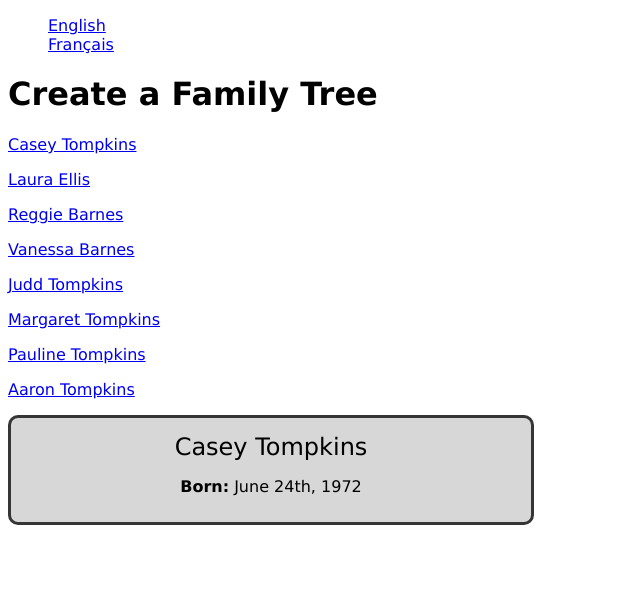
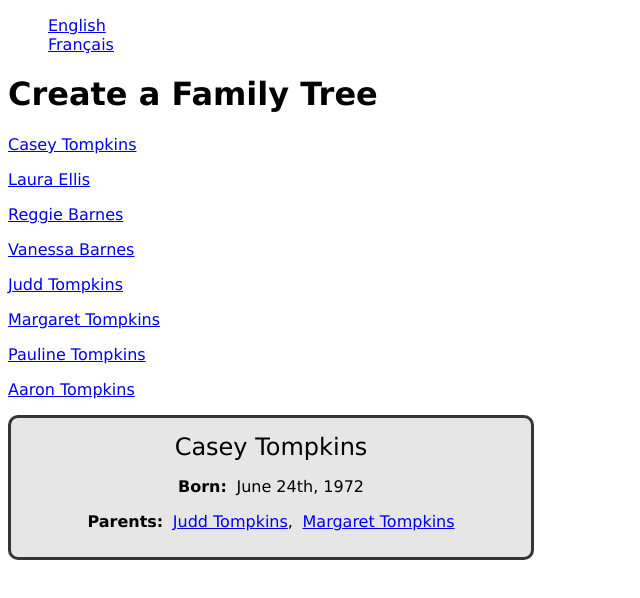
Before and after one commit to MirandaBrawnerSavannah/family-tree-app, a Next.js app: page /locale/en/person/0 in a window 1280 px wide. Shown: the top 598 px of the page, without its empty margins (0-640 px from the left). Built offline with nearby package versions, Linux system fonts and the light colour scheme.

Commit message:
feat(parents): added parents to personal profiles

```diff
--- /dev/null
+++ b/components/CommaSeparatedList.jsx
@@ -0,0 +1,19 @@
+import PropTypes from 'prop-types';
+import commaListStyles from './CommaSeparatedList.module.css';
+
+const CommaSeparatedList = ({ list }) => {
+  return (
+    <span>
+      <span>{list[0]}</span>
+      {list.slice(1).map((element) => (
+        <span>,
+          <span className={commaListStyles.afterComma}>{element}</span>
+        </span>
+      ))}
+    </span>
+  );
+};
+CommaSeparatedList.propTypes = {
+  list: PropTypes.arrayOf(PropTypes.node).isRequired,
+};
+export default CommaSeparatedList;
--- /dev/null
+++ b/components/CommaSeparatedList.module.css
@@ -0,0 +1,3 @@
+.afterComma {
+  margin-left: 0.6em;
+}
--- a/components/PersonProfile.jsx
+++ b/components/PersonProfile.jsx
@@ -1,10 +1,12 @@
 import React from 'react';
 import { useRouter } from 'next/router';
+import Link from 'next/link';
 import { format } from 'date-fns';
 import profileStyles from './PersonProfile.module.css';
 import getUncertainDate from '../utils/getUncertainDate';
 import Localizer, { getDateInfo } from '../utils/Localizer';
 import lookupPerson from '../utils/lookupPerson';
+import CommaSeparatedList from '../components/CommaSeparatedList';
 
 const PersonProfile = () => {
   const router = useRouter();
@@ -20,7 +22,7 @@ const PersonProfile = () => {
   return (
     <div className={profileStyles.profile}>
       <h2 className={profileStyles.nameHeading}>{person.fullName}</h2>
-      { birthDate && (
+      {birthDate && (
         <p>
           <span className={profileStyles.infoLabel}>
             {intl.formatMessage({ id: 'born' })}
@@ -28,7 +30,7 @@ const PersonProfile = () => {
           {format(birthDate, 'PPP', { locale: dateLocaleInfo })}
         </p>
       )}
-      { deathDate && (
+      {deathDate && (
         <p>
           <span className={profileStyles.infoLabel}>
             {intl.formatMessage({ id: 'died' })}
@@ -36,6 +38,23 @@ const PersonProfile = () => {
           {format(deathDate, 'PPP', { locale: dateLocaleInfo })}
         </p>
       )}
+      {person.parents && (
+        <p>
+          <span className={profileStyles.infoLabel}>
+            {intl.formatMessage({ id: 'parents' })}
+          </span>
+          <CommaSeparatedList list={
+            person.parents.map((parentId) => {
+              const parent = lookupPerson(parentId);
+              return (
+                <Link href={`/locale/${locale}/person/${parentId}`}>
+                  {parent.fullName}
+                </Link>
+              );
+            })
+          } />
+        </p>
+      )}
     </div>
   );
 };
--- a/components/PersonProfile.module.css
+++ b/components/PersonProfile.module.css
@@ -1,7 +1,7 @@
 .profile {
   border-radius: 10px;
   padding: 10px;
-  background-color: rgb(215, 215, 215);
+  background-color: rgb(230, 230, 230);
   border-color: rgb(53, 53, 53);
   border-width: 3px;
   border-style: solid;
@@ -15,5 +15,5 @@
 }
 .infoLabel {
   font-weight: bold;
-  margin-right: 5px;
+  margin-right: 0.6em;
 }
```
